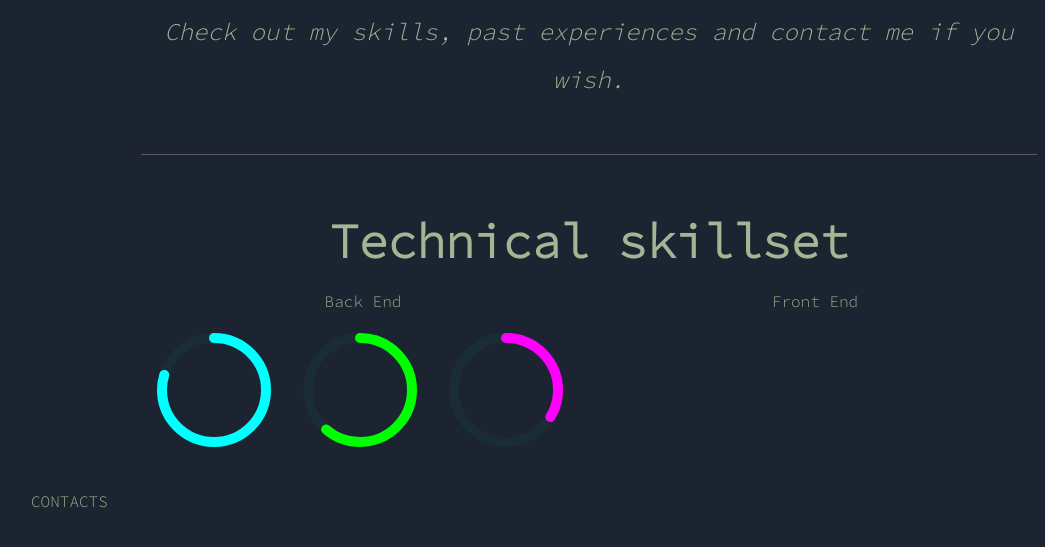
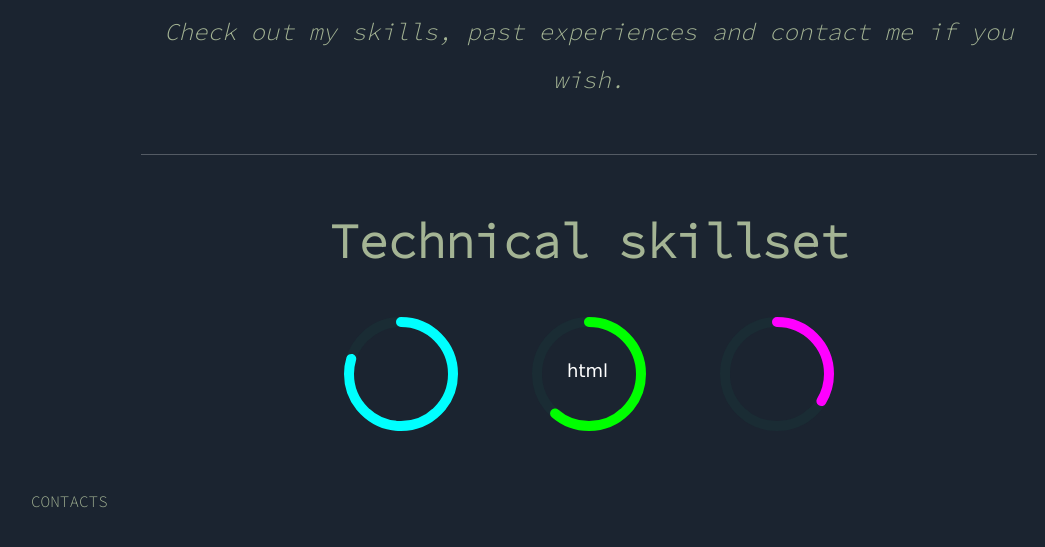
Before and after one commit to andreBigna/PortfolioWebsite, a plain HTML site: page index.html in a window 1280 px wide. Shown: the part 1261-1808 px from the top of the page, without its empty margins (51-1096 px from the left). Drawn offline with nearby package versions, Linux system fonts and the light colour scheme.

Commit message:
sezione skil WIP

```diff
--- a/css/progress-bars.css
+++ b/css/progress-bars.css
@@ -1,11 +1,12 @@
 .dashboard {
-    display: flex;
+    padding: 0% 10%;
+    text-align: center;
 }
 
 svg {
     width: 114px;
     height: 114px;
-    margin: 1em;
+    margin: 2em;
 }
 
 .bg {
--- a/index.html
+++ b/index.html
@@ -77,11 +77,6 @@
     <section id="skills" class="skills other-sections">
       <hr />
       <h2>Technical skillset</h2>
-      <div class="row justify-content-center align-items-center g-2">
-        <div class="col-lg-6">Back End</div>
-        <div class="col-lg-6">Front End</div>
-      </div>
-
       <div class="dashboard">
         <svg>
           <circle class="bg" cx="57" cy="57" r="52" />
@@ -90,6 +85,15 @@
         <svg>
           <circle class="bg" cx="57" cy="57" r="52" />
           <circle class="meter-2" cx="57" cy="57" r="52" />
+          <text
+            fill="#FFFFFF"
+            font-size="18"
+            font-family="Verdana"
+            x="35"
+            y="60"
+          >
+            html
+          </text>
         </svg>
         <svg>
           <circle class="bg" cx="57" cy="57" r="52" />
```
